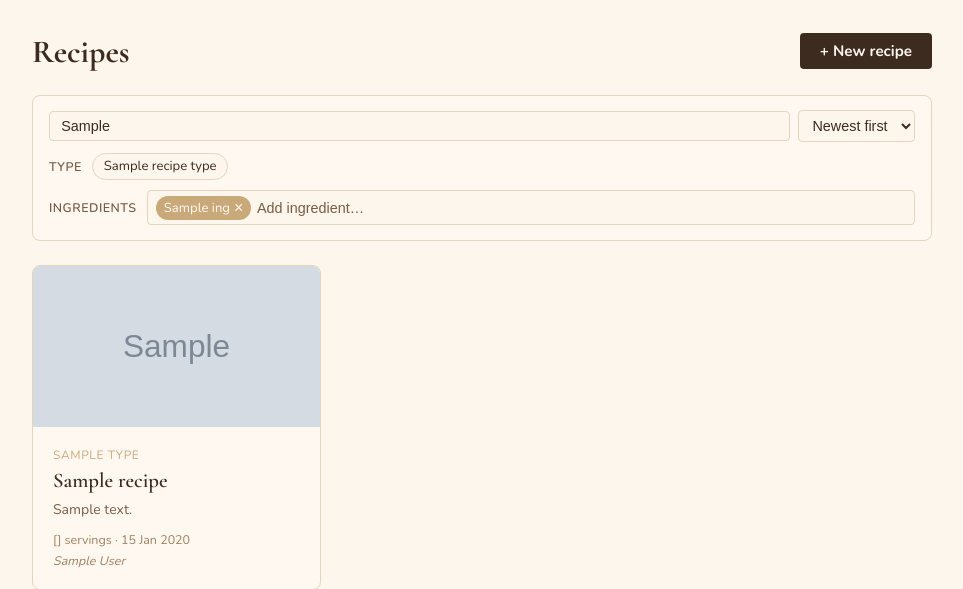
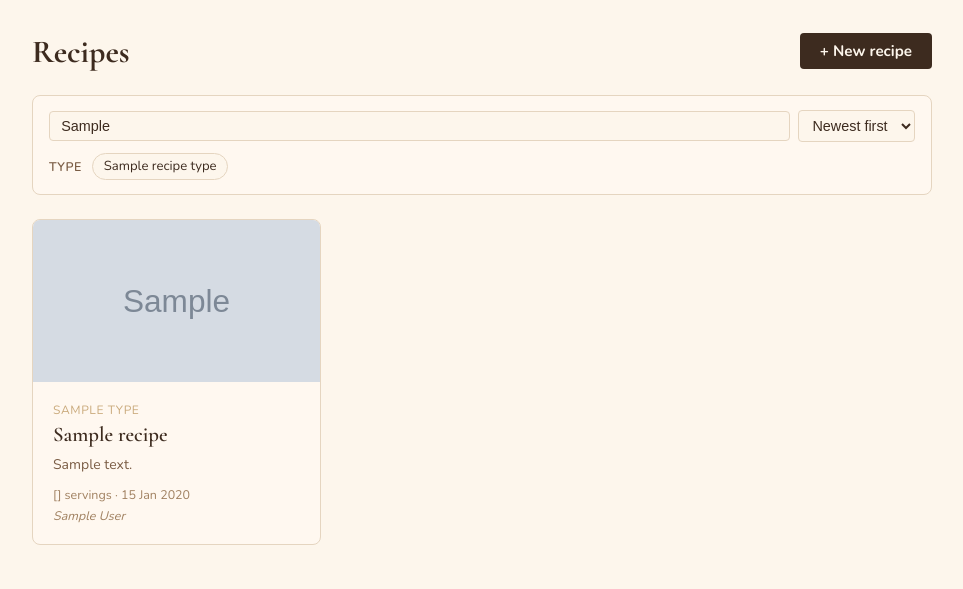
Before and after one commit to manuelito02/gourmant, a FastAPI app: template app/templates/dashboard.html in a window 1280 px wide. Shown: the part 59-648 px from the top of the page, without its empty margins (158-1121 px from the left). Run offline with FastAPI, Linux system fonts and the light colour scheme; the template is opened without the code that fills it: most values are stand-ins (such as "Sample title", 1, 10 or a date in 2020); grey boxes marked "Sample" are stand-in pictures; parts of the project's set-up code (start-up, migrations or seed data) failed here and were passed over.

Commit message:
Remove ingredient filter, restrict edit to author, readable hero buttons (Claude)
- Drop ingredients filter row from dashboard (template, router, CSS, test)
- Show Edit recipe button only to the recipe author
- Add semi-transparent dark background to buttons when overlaid on hero image

```diff
--- a/app/static/css/style.css
+++ b/app/static/css/style.css
@@ -440,52 +440,6 @@
     padding: 0; margin: -1px; overflow: hidden;
     clip: rect(0,0,0,0); white-space: nowrap; border: 0;
 }
-.filter-ing-box {
-    display: flex;
-    flex-wrap: wrap;
-    align-items: center;
-    gap: 0.35rem;
-    border: 1px solid var(--border);
-    border-radius: 4px;
-    padding: 0.3rem 0.5rem;
-    background: var(--bg);
-    flex: 1;
-    min-width: 200px;
-    cursor: text;
-}
-.filter-ing-box:focus-within { outline: 2px solid var(--accent); border-color: transparent; }
-.filter-ing-tag {
-    display: inline-flex;
-    align-items: center;
-    gap: 0.25rem;
-    padding: 0.18rem 0.5rem;
-    background: var(--accent);
-    color: var(--surface);
-    border-radius: 99px;
-    font-size: 0.82rem;
-    white-space: nowrap;
-}
-.filter-ing-tag button {
-    background: none;
-    border: none;
-    color: inherit;
-    cursor: pointer;
-    padding: 0;
-    line-height: 1;
-    font-size: 1rem;
-}
-.filter-ing-autocomplete { position: relative; flex: 1; min-width: 120px; }
-.filter-ing-input {
-    width: 100%;
-    border: none;
-    background: none;
-    color: var(--brand);
-    font-size: 0.9rem;
-    outline: none;
-    padding: 0.1rem 0;
-}
-.filter-ing-input::placeholder { color: var(--muted); }
-
 .empty-state {
     text-align: center;
     padding: 4rem 2rem;
@@ -919,6 +873,15 @@
 .has-hero h1 { color: #fff; }
 .has-hero .recipe-detail-meta { color: rgba(255,255,255,0.65); }
 .has-hero .recipe-detail-actions { color: #fff; }
+.has-hero .btn-secondary {
+    background: rgba(0,0,0,0.45);
+    color: #fff;
+    border-color: rgba(255,255,255,0.45);
+}
+.has-hero .btn-secondary:hover {
+    background: rgba(0,0,0,0.65);
+    border-color: rgba(255,255,255,0.7);
+}
 
 /* Step images strip (detail page) */
 .step-images {
--- a/app/templates/dashboard.html
+++ b/app/templates/dashboard.html
@@ -36,25 +36,6 @@
                 {{ _(rt.name) }}
             </label>
             {% endfor %}
-        </div>
-
-        <div class="filter-row">
-            <span class="filter-label">{{ _("Ingredients") }}</span>
-            <div class="filter-ing-box" id="filter-ing-box">
-                {% for ing in selected_ingredients %}
-                <span class="filter-ing-tag" data-id="{{ ing.id }}">
-                    {{ ing.name }}
-                    <button type="button" aria-label="Remove" onclick="removeIngTag({{ ing.id }})">×</button>
-                    <input type="hidden" name="ingredients" value="{{ ing.id }}">
-                </span>
-                {% endfor %}
-                <div class="filter-ing-autocomplete">
-                    <input type="text" id="filter-ing-input"
-                           placeholder="{{ _('Add ingredient…') }}"
-                           class="filter-ing-input" autocomplete="off">
-                    <ul id="filter-ing-dropdown" class="autocomplete-dropdown hidden"></ul>
-                </div>
-            </div>
         </div>
 
     </form>
@@ -105,63 +86,7 @@
         if (e.key === 'Enter') { clearTimeout(searchTimer); this.form.submit(); }
     });
 
-    // ── Ingredient autocomplete ───────────────────────────────────────────────
-    const ingInput    = document.getElementById('filter-ing-input');
-    const ingDropdown = document.getElementById('filter-ing-dropdown');
-    const ingBox      = document.getElementById('filter-ing-box');
 
-    function selectedIds() {
-        return [...ingBox.querySelectorAll('input[type=hidden][name=ingredients]')]
-            .map(i => parseInt(i.value));
-    }
-
-    ingInput.addEventListener('input', async function () {
-        const q = this.value.trim();
-        if (!q) { ingDropdown.classList.add('hidden'); return; }
-        const res = await fetch(`/api/ingredients?q=${encodeURIComponent(q)}`);
-        const items = await res.json();
-        const taken = selectedIds();
-        const filtered = items.filter(i => !taken.includes(i.id));
-        if (!filtered.length) { ingDropdown.classList.add('hidden'); return; }
-        ingDropdown.innerHTML = filtered
-            .map(i => `<li data-id="${i.id}" data-name="${i.name.replace(/"/g,'&quot;')}">${i.name}</li>`)
-            .join('');
-        ingDropdown.classList.remove('hidden');
-    });
-
-    ingInput.addEventListener('keydown', function (e) {
-        if (e.key === 'Enter') { e.preventDefault(); }
-    });
-
-    ingDropdown.addEventListener('click', function (e) {
-        const li = e.target.closest('li');
-        if (!li) return;
-        addIngTag(parseInt(li.dataset.id), li.dataset.name);
-    });
-
-    document.addEventListener('click', function (e) {
-        if (!ingBox.contains(e.target)) ingDropdown.classList.add('hidden');
-    });
-
-    window.removeIngTag = function (id) {
-        const tag = ingBox.querySelector(`.filter-ing-tag[data-id="${id}"]`);
-        if (tag) tag.remove();
-        document.getElementById('filter-form').submit();
-    };
-
-    function addIngTag(id, name) {
-        if (selectedIds().includes(id)) return;
-        const tag = document.createElement('span');
-        tag.className = 'filter-ing-tag';
-        tag.dataset.id = id;
-        tag.innerHTML =
-            `${name} <button type="button" aria-label="Remove" onclick="removeIngTag(${id})">×</button>` +
-            `<input type="hidden" name="ingredients" value="${id}">`;
-        ingBox.insertBefore(tag, ingBox.querySelector('.filter-ing-autocomplete'));
-        ingInput.value = '';
-        ingDropdown.classList.add('hidden');
-        document.getElementById('filter-form').submit();
-    }
 }());
 </script>
 {% endblock %}
--- a/app/templates/recipe_detail.html
+++ b/app/templates/recipe_detail.html
@@ -26,7 +26,9 @@
                 <button class="servings-btn" id="servings-inc" aria-label="More servings">+</button>
             </div>
             {% endif %}
+            {% if recipe.user_id == current_user_id %}
             <a href="/recipes/{{ recipe.id }}/edit" class="btn-secondary">{{ _("Edit recipe") }}</a>
+            {% endif %}
             <a href="/dashboard" class="btn-secondary">{{ _("← Back") }}</a>
         </div>
     </div>
```
Also changed, not shown: app/routers/recipes.py (+9 -16 lines), tests/test_recipes.py (+0 -19 lines).
